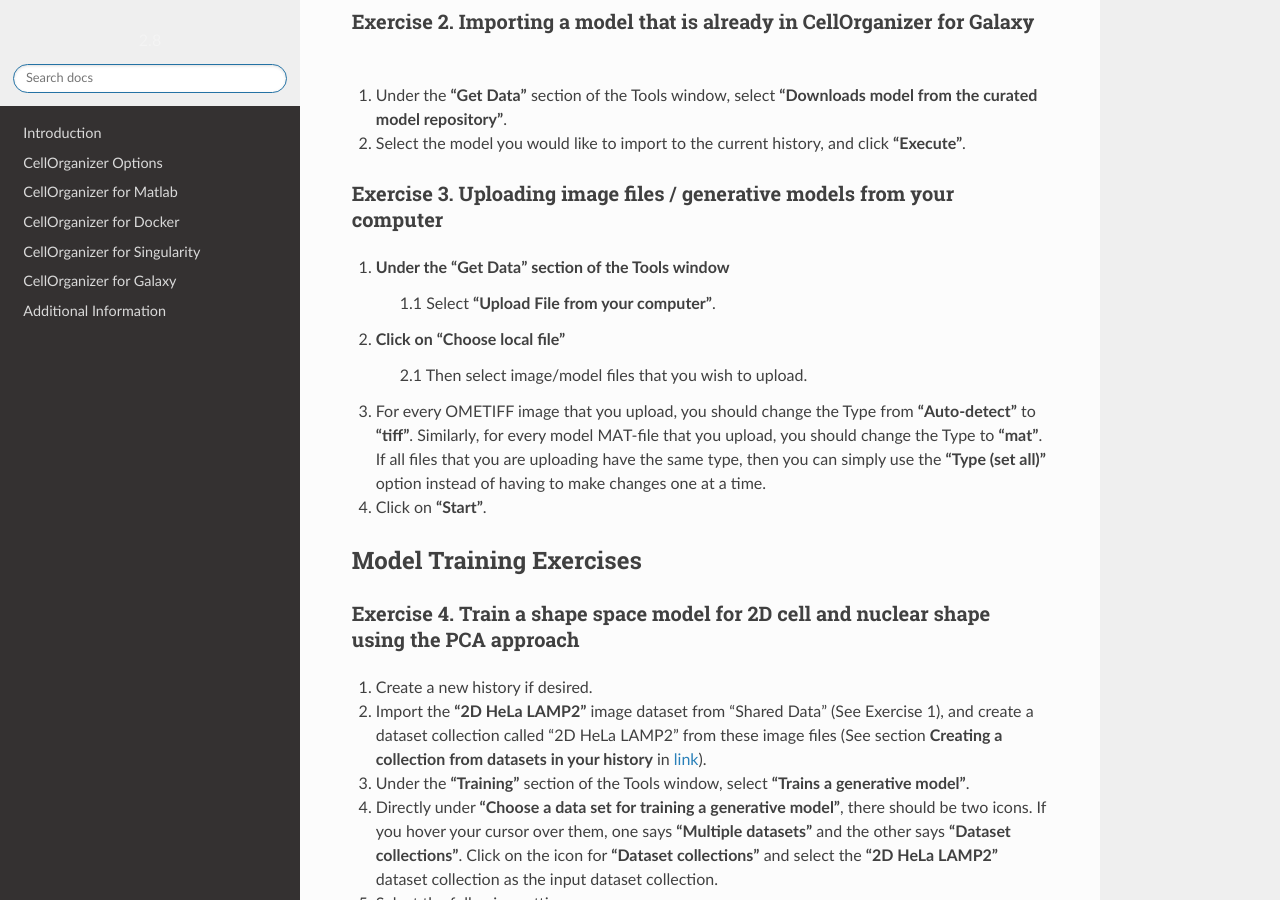
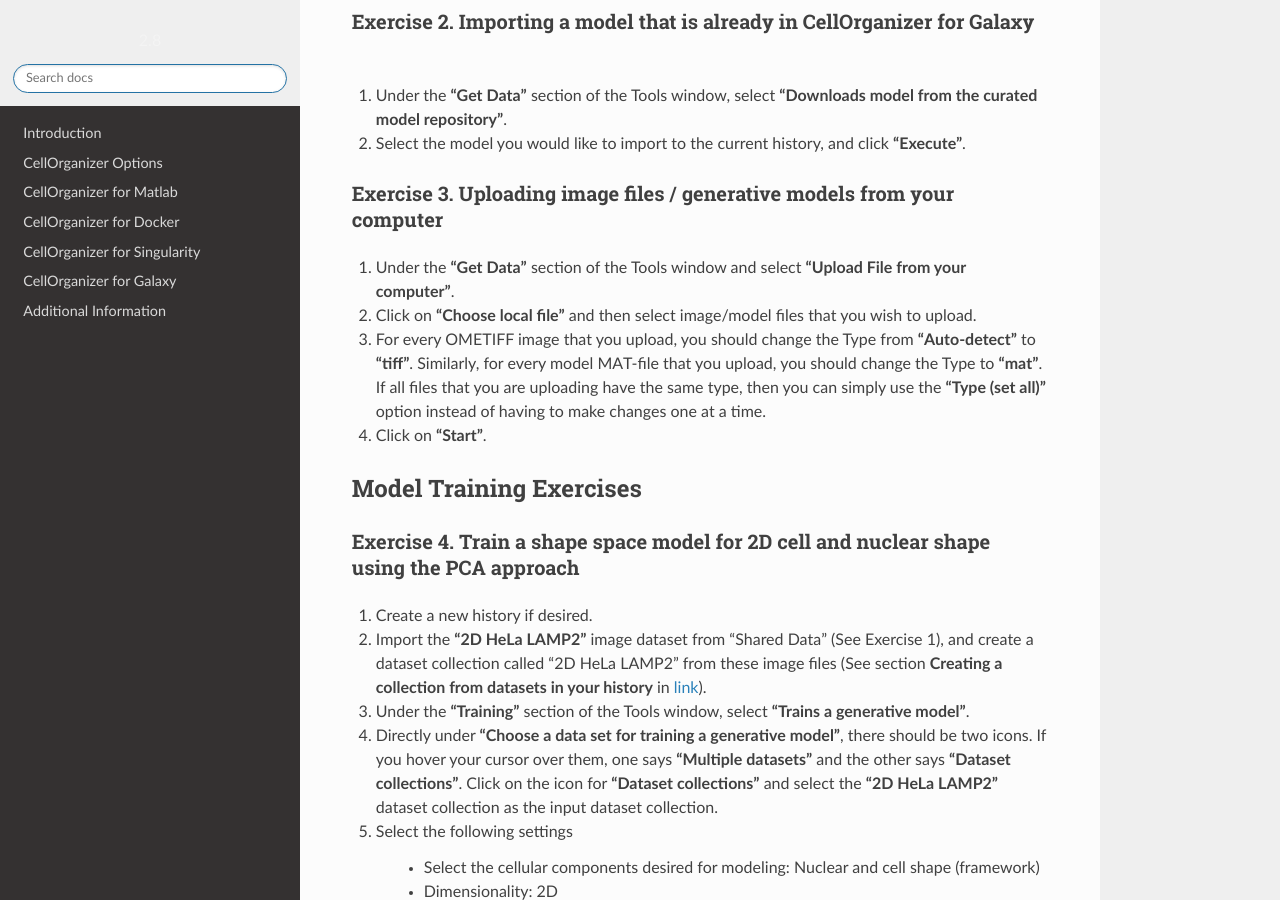
Before and after one commit to murphygroup/cellorganizer-documentation_old, a Sphinx documentation site: the page built from source/chapters/galaxy/index.rst, in a window 1280 px wide and 900 px high, scrolled down 6132 px. Built offline with Sphinx 7.4.7 and the Read the Docs theme 2.0.0, drawn with Linux system fonts in a browser that asks for light colours.

Commit message:
Update index.rst

```diff
--- a/source/chapters/galaxy/index.rst
+++ b/source/chapters/galaxy/index.rst
@@ -267,10 +267,8 @@
 Exercise 3. Uploading image files / generative models from your computer
 ^^^^^^^^^^^^^^^^^^^^^^^^^^^^^^^^^^^^^^^^^^^^^^^^^^^^^^^^^^^^^^^^^^^^^^^^
 
-1. Under the **"Get Data"** section of the Tools window
-    1.1 Select **"Upload File from your computer"**.
-2. Click on **"Choose local file"**
-    2.1 Then select image/model files that you wish to upload.
+1. Under the **"Get Data"** section of the Tools window and select **"Upload File from your computer"**.
+2. Click on **"Choose local file"** and then select image/model files that you wish to upload.
 3. For every OMETIFF image that you upload, you should change the Type from **"Auto-detect"** to **"tiff"**. Similarly, for every model MAT-file that you upload, you should change the Type to **"mat"**. If all files that you are uploading have the same type, then you can simply use the **"Type (set all)"** option instead of having to make changes one at a time.
 4. Click on **"Start"**.
 
```
